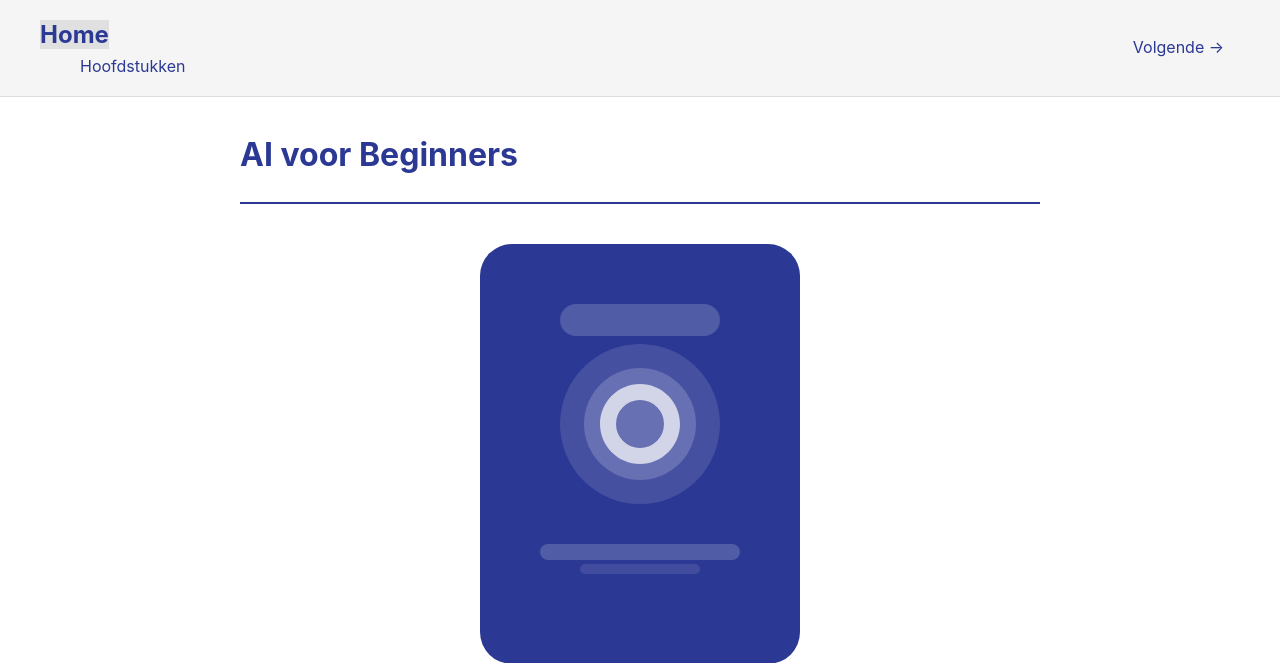
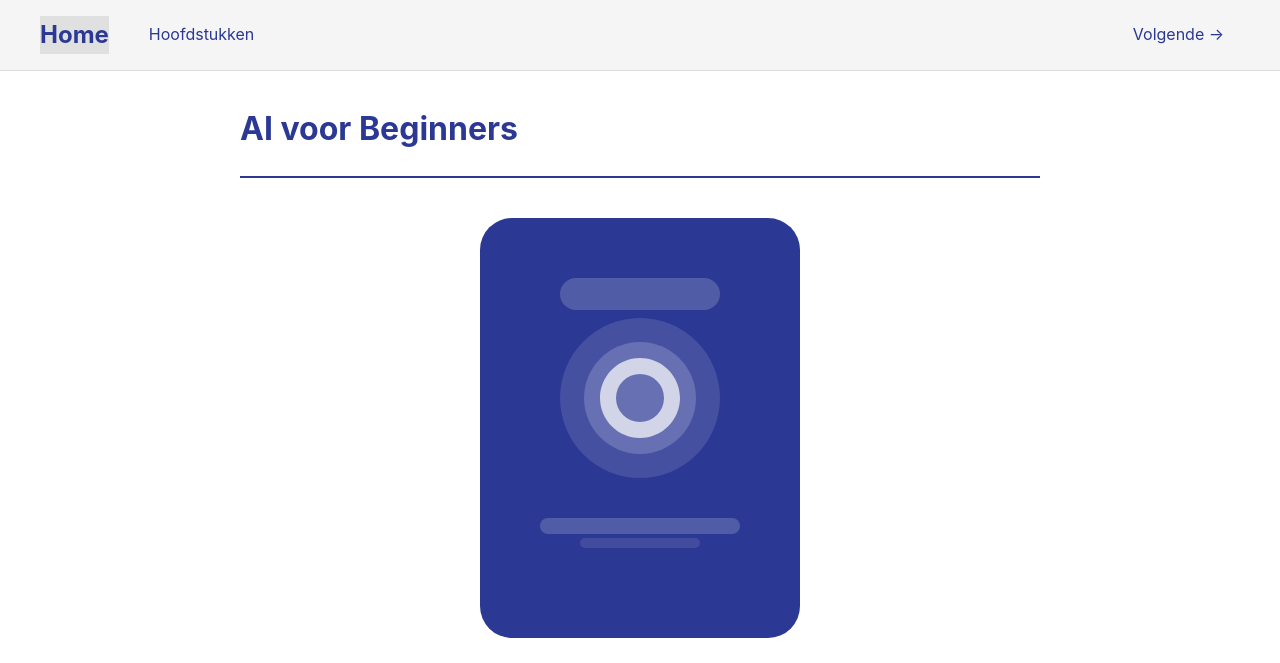
Before and after one commit to JogchumGroen/AI_Book_Final, a Flask app: page / in a window 1280 px wide. Shown: the top 663 px of the page. Run offline with Flask 3, Linux system fonts and the light colour scheme; some libraries are stand-ins or nearby versions.

Commit message:
Zet nav-left op flex row zodat Home en Hoofdstukken naast elkaar staan

```diff
--- a/static/css/style.css
+++ b/static/css/style.css
@@ -185,3 +185,9 @@ pre {
 .footer-links a:hover {
     text-decoration: underline;
 }
+
+.nav-left {
+    display: flex;
+    flex-direction: row;
+    align-items: center;
+}
```
